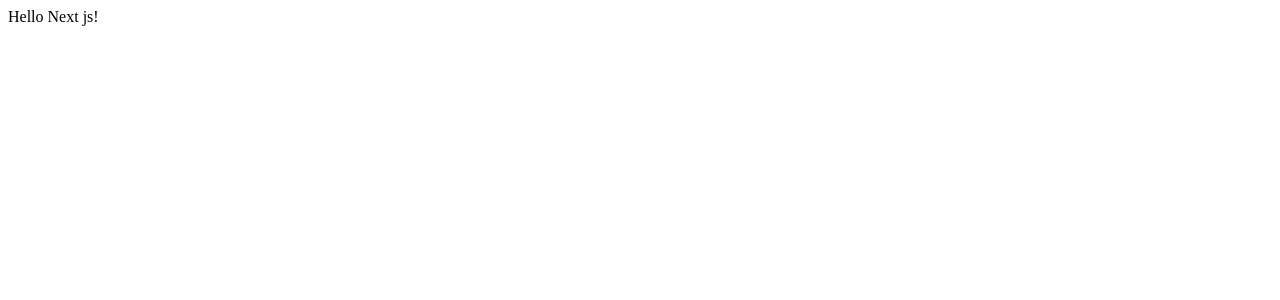
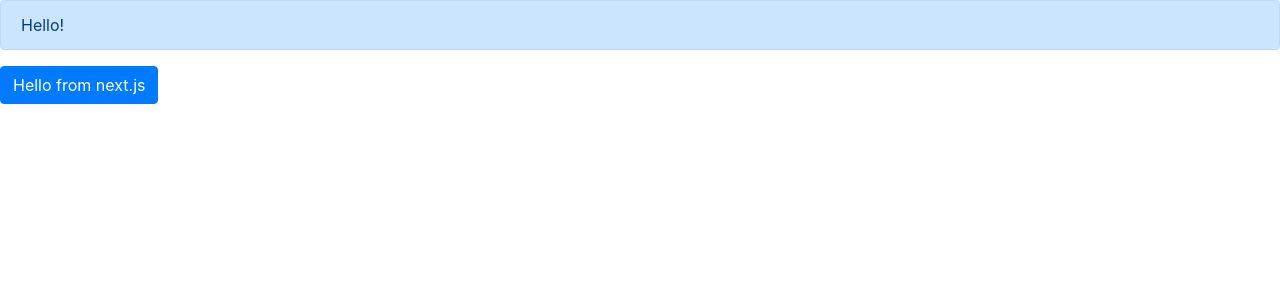
Before and after one commit to git-shochann/nextjs-app, a Next.js app in the folder frontend/: page / in a window 1280 px wide. Shown: the top 300 px of the page. Built offline with nearby package versions, Linux system fonts and the light colour scheme.

Commit message:
use reactstrap

```diff
--- a/frontend/package.json
+++ b/frontend/package.json
@@ -7,6 +7,7 @@
   "dependencies": {
     "next": "^9.4.0",
     "react": "^16.13.1",
-    "react-dom": "^16.13.1"
+    "react-dom": "^16.13.1",
+    "reactstrap": "^9.1.5"
   }
 }
--- a/frontend/pages/_app.js
+++ b/frontend/pages/_app.js
@@ -11,7 +11,12 @@
     const { Component, pageProps } = this.props;
     return (
       <>
-        <head></head>
+        <Head>
+          <link
+            rel="stylesheet"
+            href="https://cdn.jsdelivr.net/npm/bootstrap@4.0.0/dist/css/bootstrap.min.css"
+          />
+        </Head>
         {/* プロパティが{}内 */}
         <Component {...pageProps}> </Component>
       </>
--- a/frontend/pages/index.js
+++ b/frontend/pages/index.js
@@ -1,5 +1,16 @@
+import { Alert, Button } from "reactstrap";
+
 const index = () => {
-  return <div>Hello Next js!</div>;
+  return (
+    <div>
+      <div>
+        <Alert color="primary">Hello!</Alert>
+        <Button color="primary"> Hello from next.js</Button>
+      </div>
+    </div>
+  );
 };
 
 export default index;
+
+// 大文字で始まるタグはReactコンポーネント
```
Also changed, not shown: 1 other file (tests, documents, lock files or other folders).
